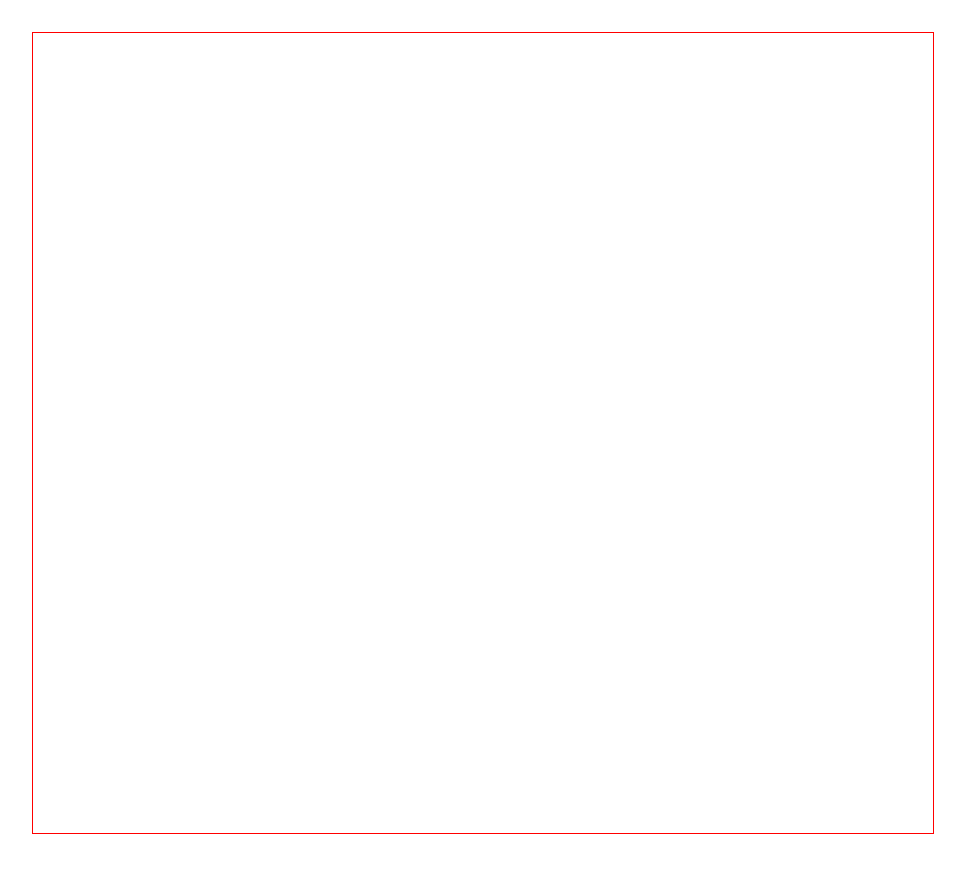
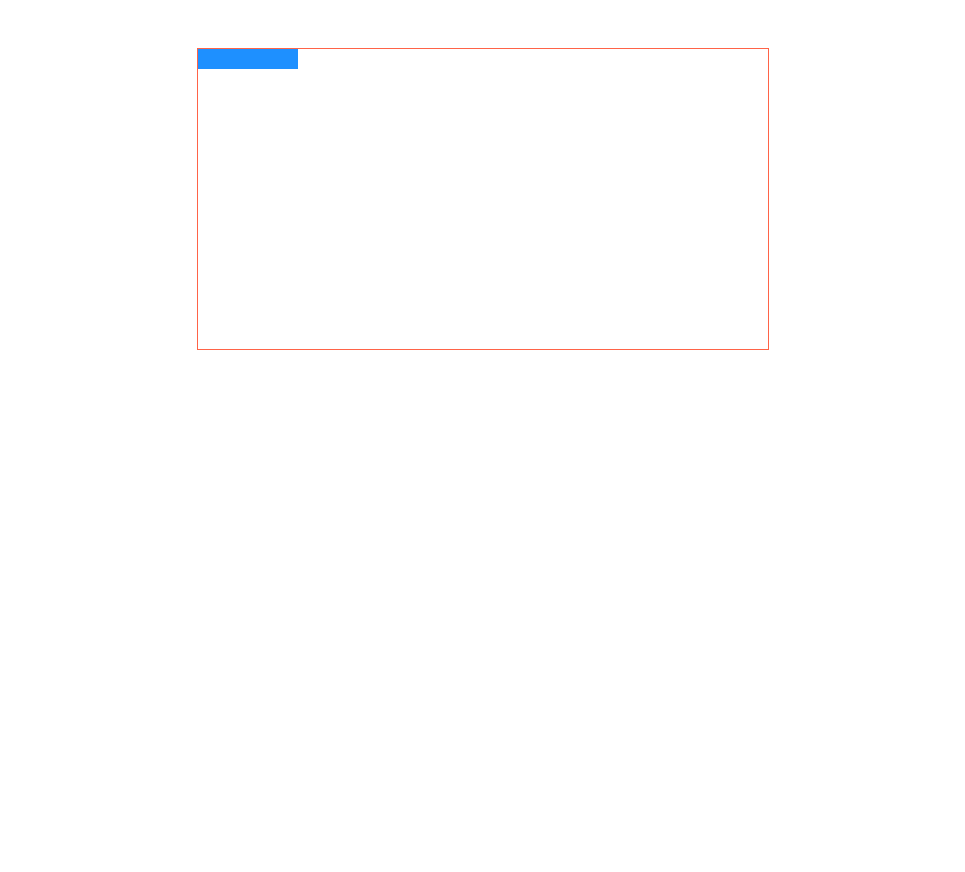
Before and after one commit to juanAriel/rompe-bloques, a plain HTML site: page index.html in a window 1280 px wide. Shown: the whole page, without its empty margins (157-1122 px from the left). Drawn offline with Linux system fonts and the light colour scheme.

Commit message:
se creo el contenedor y el bloque

```diff
--- a/codigo.js
+++ b/codigo.js
@@ -0,0 +1,3 @@
+const contenedor = document.querySelector('contenedor')
+const altoTablero=300;
+const anchoTable=570;
--- a/estilos.css
+++ b/estilos.css
@@ -2,5 +2,17 @@
     width: 900px;
     height: 100vh;
     margin:2rem auto;
-    border: 1px solid red;
 }
+.contenedor{
+    width: 570px;
+    height: 300px;
+    position: relative;
+    border:1px solid tomato;
+    margin: 3rem auto;
+}
+.bloque{
+    height: 20px;
+    width: 100px;
+    background-color: dodgerblue;
+    position: absolute;
+}
--- a/index.html
+++ b/index.html
@@ -9,7 +9,11 @@
 </head>
 <body>
     <div class="container">
+        <div class="contenedor">
+            <div class="bloque">
 
+            </div>
+        </div>
     </div>
     <script src="codigo.js"></script>
 </body>
```
